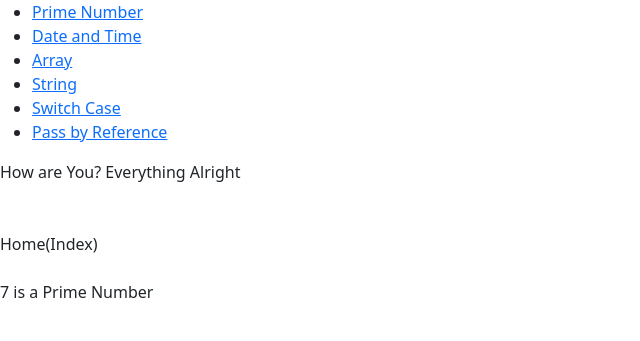
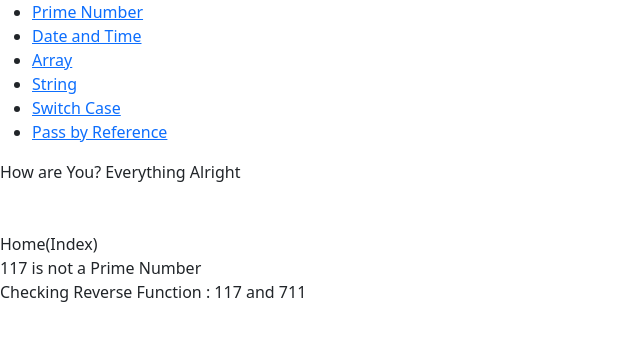
Before and after one commit to Prottay-Ray/php_primer, a PHP site: page / in a window 1280 px wide. Shown: the top 341 px of the page, without its empty margins (0-640 px from the left). Run offline with PHP 8.4, Linux system fonts and the light colour scheme.

Commit message:
updation in files

```diff
--- a/index.php
+++ b/index.php
@@ -2,6 +2,17 @@
     $title = "Home(Index)";
     include "includes/header.php";
     echo "How are You? Everything Alright";
+    function rev($num)
+    {
+        $rev_num = 0;
+        while($num > 1)
+        {
+            $rev_num = $rev_num * 10 +
+                            $num % 10;
+            $num = (int)$num / 10;
+        }
+        return $rev_num;
+    }
     function isPrime($n){
         for($m = 2;$m <= $n / 2;$m++){
             if($n % $m == 0){
@@ -10,7 +21,7 @@
         }
         return 1;
     }
-    $k = 7;
+    $k = 117;
 ?>
     <br>
     <br>
@@ -21,5 +32,6 @@
     }
     else
     echo $k." is not a Prime Number";
+    echo " <br>Checking Reverse Function : ", $k, " and ",rev($k);
     require "includes/footer.php";
 ?>
```
